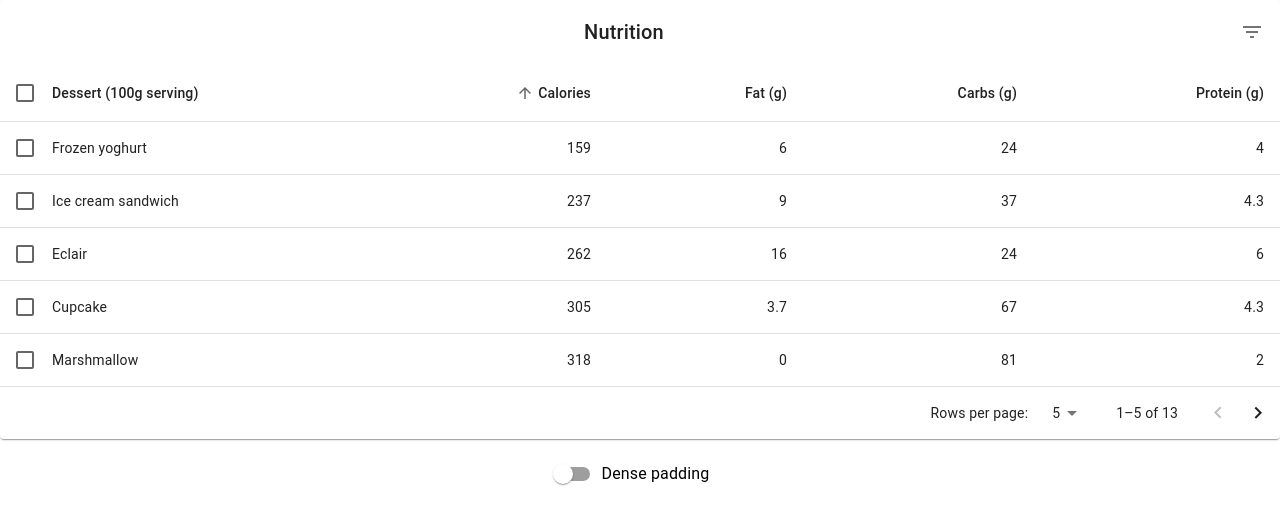
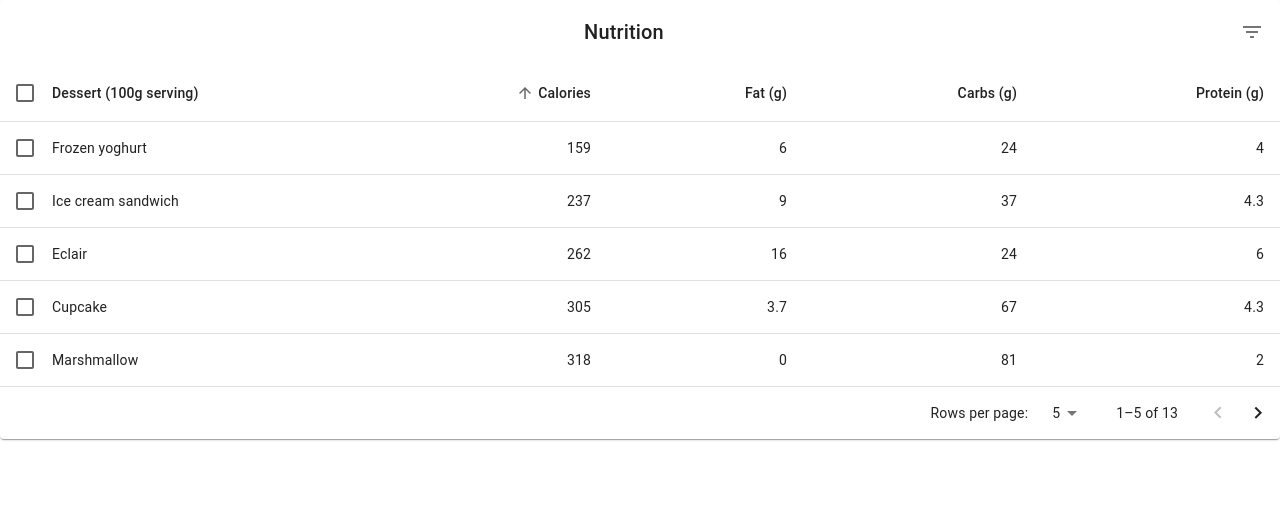
Before and after one commit to NicKyeaa/inventoryman, a React (Create React App) app: page / in a window 1280 px wide. Shown: the top 524 px of the page. Built offline with nearby package versions, Linux system fonts and the light colour scheme.

Commit message:
Commented Dense Padding Button

```diff
--- a/src/Components/Grid.jsx
+++ b/src/Components/Grid.jsx
@@ -367,10 +367,10 @@ export default function EnhancedTable() {
           onRowsPerPageChange={handleChangeRowsPerPage}
         />
       </Paper>
-      <FormControlLabel
+      {/* <FormControlLabel
         control={<Switch checked={dense} onChange={handleChangeDense} />}
         label="Dense padding"
-      />
+      /> */}
     </Box>
   );
 }
```
